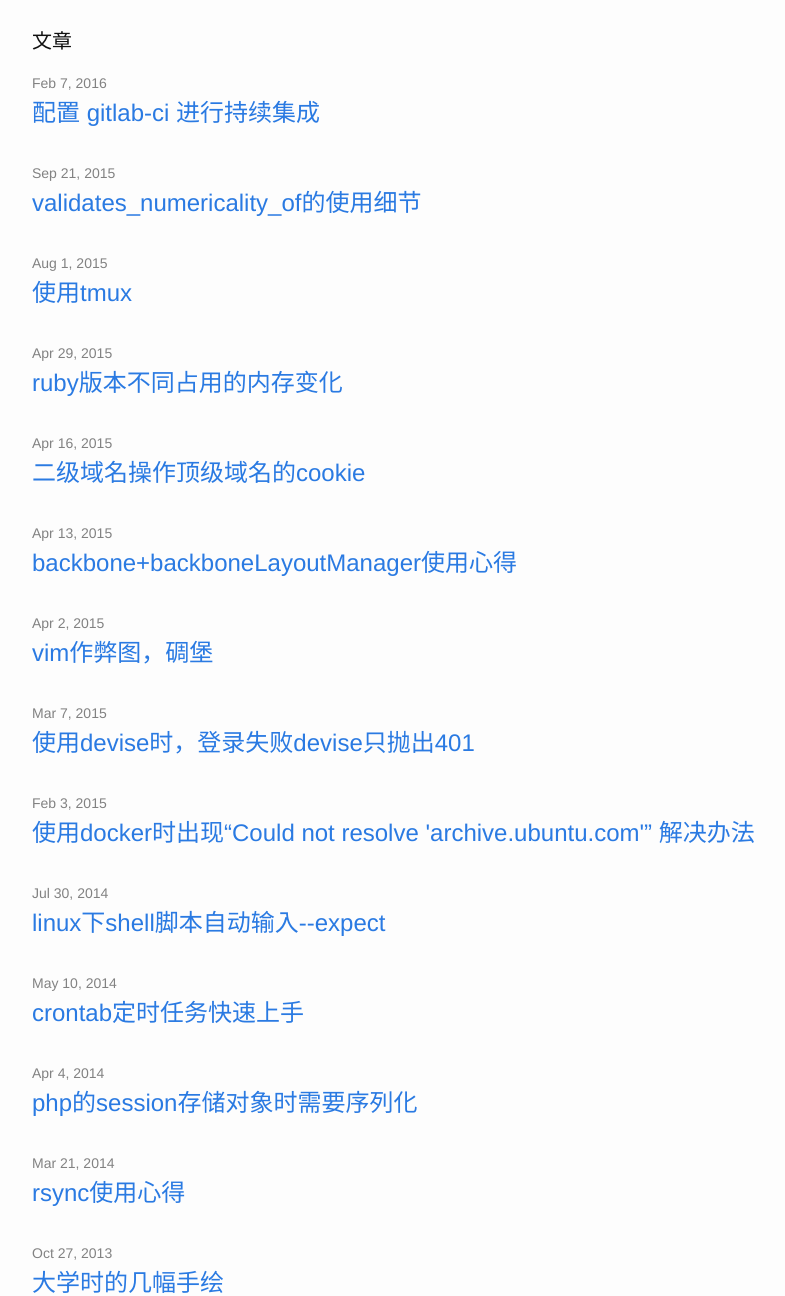
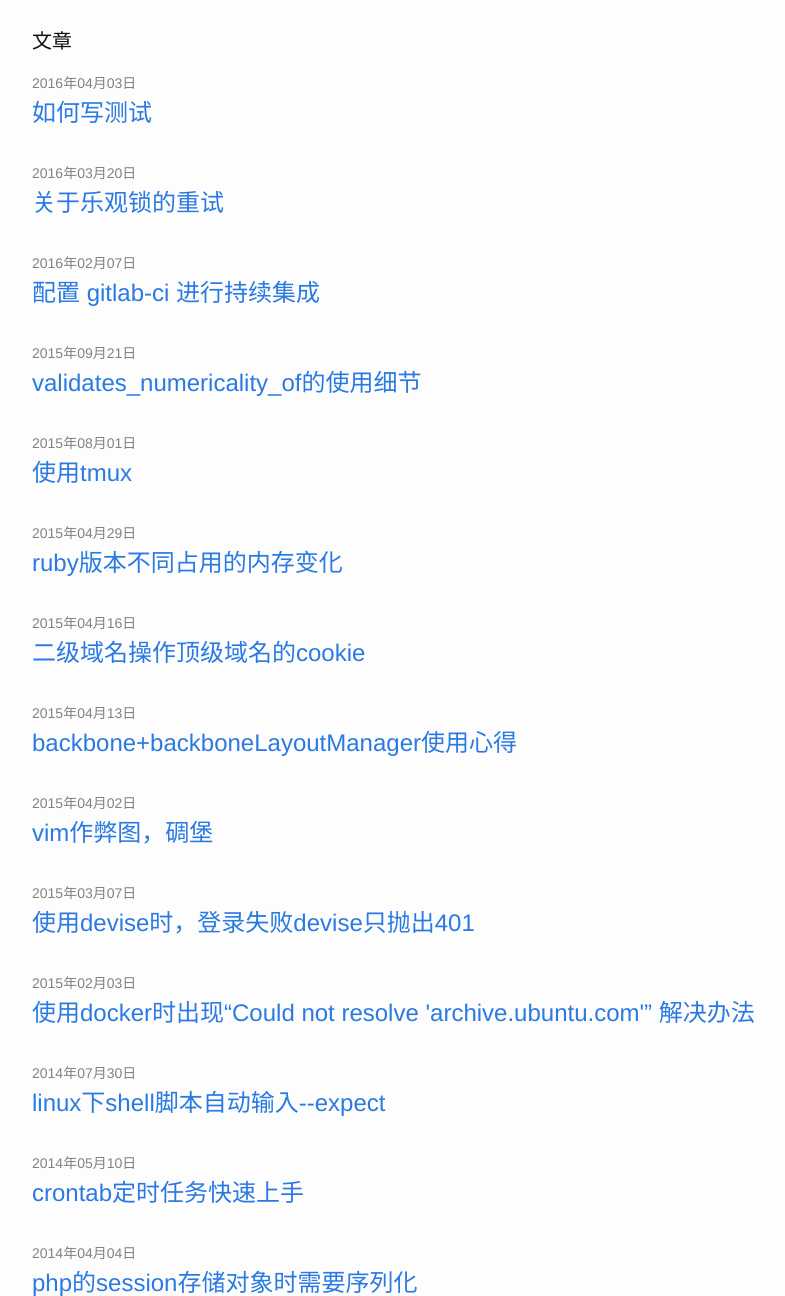
Before and after one commit to wuxiaoyi/Blog, a Jekyll site: the page built from index.html, in a window 1280 px wide and 1400 px high, cut to the strip 104-1400 px from the top of the window. Shown: the whole strip, without its empty margins (238-1023 px from the left). Built offline with Jekyll 4.4.1, drawn with Linux system fonts in a browser that asks for light colours; some of the changed lines change nothing that is shown; some of the changed text lies outside the part shown.

Commit message:
add post

```diff
--- /dev/null
+++ b/_posts/2016-03-20-rails-lock-conflict.markdown
@@ -0,0 +1,86 @@
+---
+layout: post
+title:  "关于乐观锁的重试"
+date:   2016-03-20 16:04:41 +0800
+categories: ruby
+---
+
+
+### 关于乐观锁的重试
+
+锁相关的知识可以参考 @zamia 的这篇文章 <https://ruby-china.org/topics/28963>
+
+这篇文章算是一点小小的补充
+
+### 如何本地复现乐观锁冲突
+
+在访问量大的线上环境，使用了乐观锁的地方是有可能出现StaleObjectError的异常的，本地如何复现呢？这个有个小方法（可能比较low）
+
+1. 使用byebug这个gem，在锁的事务中加上byebug调试，例：
+
+  假设这是一个库存的对象，库存比较容易出现抢锁的情况
+
+  {% highlight ruby %}
+    def unforzen
+      self.with_lock do
+        byebug
+        self.frozen_num -= 1
+        self.save!
+      end
+    end
+  {% endhighlight %}
+2. 开两个console，获取两个对象（stock_a和stock_b）
+
+ - 调用stock_a.unforzen，会进入到如下调试模式，可以看到已经进入到事务中了：
+
+  ![](https://ruby-china-files.b0.upaiyun.com/photo/2016/116ce53845c1853ffd5b0901b3098f96.png)
+
+ - 然后调用stock_b.unforzen，跟a相同，也进入到了事务，这时将a的代码执行完，next是单步执行，continue是执行到下一个断点。
+
+ - 执行b的代码，这时你会发现b的unforzen方法抛出了 StaleObjectError的异常
+
+
+###准备工作结束，如何重试
+
+
+值得注意的一点是，reload需要给参数lock: true，否则lock_version是不会更新的
+
+{% highlight ruby %}
+def unforzen
+  optimistic_lock_retry_times = 3
+  begin
+    self.with_lock do
+      byebug
+      self.frozen_num -= 1
+      self.save!
+    end
+  rescue ActiveRecord::StaleObjectError => e
+        optimistic_lock_retry_times -= 1
+        if optimistic_lock_retry_times > 0
+          self.reload(lock: true)
+          retry
+        else
+          raise e
+        end
+    rescue => e
+      raise e
+    end
+end
+
+{% endhighlight %}
+
+
+### 一点疑问
+
+其实实际的代码要比例子复杂一点，这个释放库存的功能是通过一个service调用的，异常统一在service中处理，但是service不能直接获取到出现锁异常的record，我尝试过error.record.reload(lock: true)，如下：
+
+{% highlight ruby %}
+rescue ActiveRecord::StaleObjectError => e
+  p e.record.lock_version
+  e.record.reload(lock: true)
+  p e.record.lock_version
+  retry
+end
+{% endhighlight %}
+
+发现lock_version是变了的，但是重新retry的代码中的record的lock_version还是原来的。这块还没仔细研究原理，懂得同学也可以分享一下~
--- /dev/null
+++ b/_posts/2016-04-03-rails-unit-test.markdown
@@ -0,0 +1,176 @@
+---
+layout: post
+title:  "如何写测试"
+date:   2016-04-03 16:04:41 +0800
+categories: ruby
+---
+
+
+### 为什么要写单元测试？
+
+个人总结为以下两点：
+
+  - 现在的测试是为了避免以后的麻烦。当一个功能比较复杂，关系到比较重要的业务或者难以进行黑盒测试的时候，或许在你开发的时候你很有信心，相信这里不会出现bug。但过了几个月甚至一年，你需要扩展功能或者别人需要接手你的代码时，这就会令人头疼了（尤其是公司没有测试工程师！）。
+
+  - 依赖于第三方服务的功能，比如支付回调，支付平台退款。在本地环境无法以正确的数据调用第三方服务，这时候可以用测试来mock返回值，以便进行后续开发。
+
+个人认为，如果开发时间充裕，尽可能的写测试覆盖全部功能。如果时间不够，比如在创业公司，测试最好也能够覆盖service和api
+
+
+### miniTest+fixtures+mocha的测试框架
+
+  - minTest: rails的测试框架
+  - fixtures: 生成测试数据
+  - mocha: 各种mock方法的补充
+
+### 常用的测试方法
+
+  详细可见 <http://ruby-doc.org/stdlib-2.1.0/libdoc/minitest/rdoc/MiniTest/Expectations.html>
+
+  - 判断真假must_equal
+    这是最常用的一个测试方法了。
+    {% highlight ruby %}
+      it 'model save must be true' do
+        model.save.must_equal true
+      end
+      it 'service must return true' do
+        service.execute.must_equal true
+      end
+    {% endhighlight %}
+
+  - 判断一个对象的类型must_be_kind_of
+    {% highlight ruby %}
+      it 'man must be kind of Human' do
+        man = Human.new
+        man.must_be_kind_of Human
+      end
+    {% endhighlight %}
+
+  - 判断一定会抛出异常must_raise
+    {% highlight ruby %}
+      it 'model must raise error if name is nil' do
+        model.name = nil
+        model.save.must_raise ValidationError
+      end
+    {% endhighlight %}
+
+### 常用的模拟方法
+
+  - 模拟调用stubs
+
+    在写测试的过程中，我们常常会希望某个方法返回我们希望的值，不管它如何执行的，这时可以用stubs。在下面这段代码中，我们需要测试可以成功申请支付宝退款，而实际代码中，申请支付宝退款是一个http请求，没有真实的订单号我们一定会申请失败，所以我们模拟一下它的返回。
+
+    {% highlight ruby %}
+      class AliPayDrawbackService
+
+        def do_drawback(order)
+          if apply(order)
+            return order.update_attribute(:state, 1)
+          else
+            return false
+          end
+        end
+
+        def apply(order)
+          RestClient.post(url, order.id)
+        end
+      end
+      it 'apply alipay drawback success' do
+        #any_instance表示该service的任意实例对象
+        AliPayDrawbackService.any_instance.stubs(:apply).returns(true)
+
+        order = Order.first
+        service = AliPayDrawbackService.new()
+        service.do_drawback
+        order.state.must_equal 1 #pass
+      end
+    {% endhighlight %}
+
+  - 期待调用expects
+
+    某个功能在执行过程中会调用一个其他系统服务，或者某个功能会插入一个任务到异步队列。这是我们需要秉承一个原则：自己的功能自己测。即我不关心其他服务的功能是否正确，我认为只要我成功调用了就是正确的。
+
+    {% highlight ruby %}
+      #一个消息队列的pusher
+      class Mq::Publisher
+        def self.publish(key, msg = {})
+          # push 消息体到队列
+        end
+      end
+      class Order
+        def submit
+          # ...业务逻辑
+          Mq::Publisher.puhlish('order.submit.success', {xxx})
+        end
+      end
+
+      it 'send a message if order submit success' do
+        #注意，期待调用的方法一定要写在实际调用前
+        #这段代码表示期待Mq::Publisher的publish方法在本测试中至少调用一次，并且第一个参数是"order.submit.success"，any_parameters表示后面的可以是任意参数
+        Mq::Publisher.expects(:publish)
+        .with("order.submit.success", any_parameters)
+        .at_least_once.returns(true)
+
+        order = Order.new
+        #xxx
+        order.submit
+        #如果Mq::Publisher没有调用publish，测试结果会是失败
+      end
+    {% endhighlight %}
+
+  - mock对象
+
+    有时某个方法可能会需要一个很复杂的参数，或者某个方法返回的一个结果对象会影响剩余方法的执行，这时我们可以使用mock
+
+    个人总结了两个方法来mock
+
+    - 使用Minitest::Mock
+    {% highlight ruby %}
+      def execute
+        service_a = ServiceA.new
+        ret = service_a.do_something
+        if ret.success?
+          #xxxx
+          return true
+        else
+          #xxxx
+          return false
+        end
+      end
+
+      it 'execute must return true if do_something' do
+        #创建一个Mock对象，设置它的success?方法返回true
+        mock = Minitest::Mock.new
+        mock.expect :success?, true
+        #设置ServiceA查到任意实例对象调用do_smoething方法返回mock
+        ServiceA.any_instance.stubs(:do_smoething).returns(mock)
+
+        execute.must_equal true
+      end
+    {% endhighlight %}
+
+    - 使用Class.new
+    {% highlight ruby %}
+      def execute
+        service_a = ServiceA.new
+        ret = service_a.do_something
+        if ret.success?
+          #xxxx
+          return true
+        else
+          #xxxx
+          return false
+        end
+      end
+      it 'execute must return true if do_something' do
+        mock = Class.new{
+                define_method(:success?) { true }
+              }.new
+        ServiceA.any_instance.stubs(:do_smoething).returns(mock)
+
+        execute.must_equal true
+      end
+    {% endhighlight %}
+
+
+##先总结这么多
--- a/index.html
+++ b/index.html
@@ -9,7 +9,7 @@
   <ul class="post-list">
     {% for post in site.posts %}
       <li>
-        <span class="post-meta">{{ post.date | date: "%b %-d, %Y" }}</span>
+        <span class="post-meta">{{ post.date | date: "%Y年%m月%d日" }}</span>
 
         <h2>
           <a class="post-link" href="{{ post.url | prepend: site.baseurl }}">{{ post.title }}</a>
```
Also changed, not shown: 4 other files.
